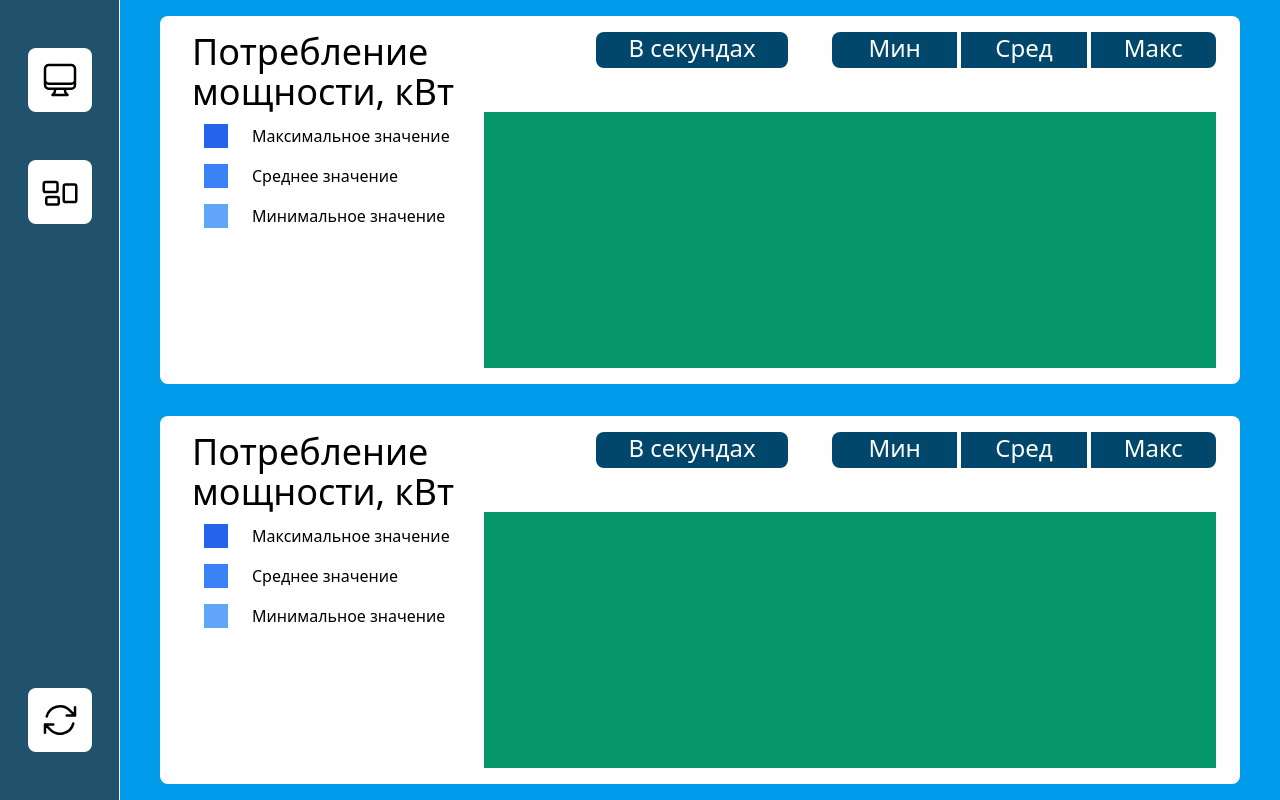
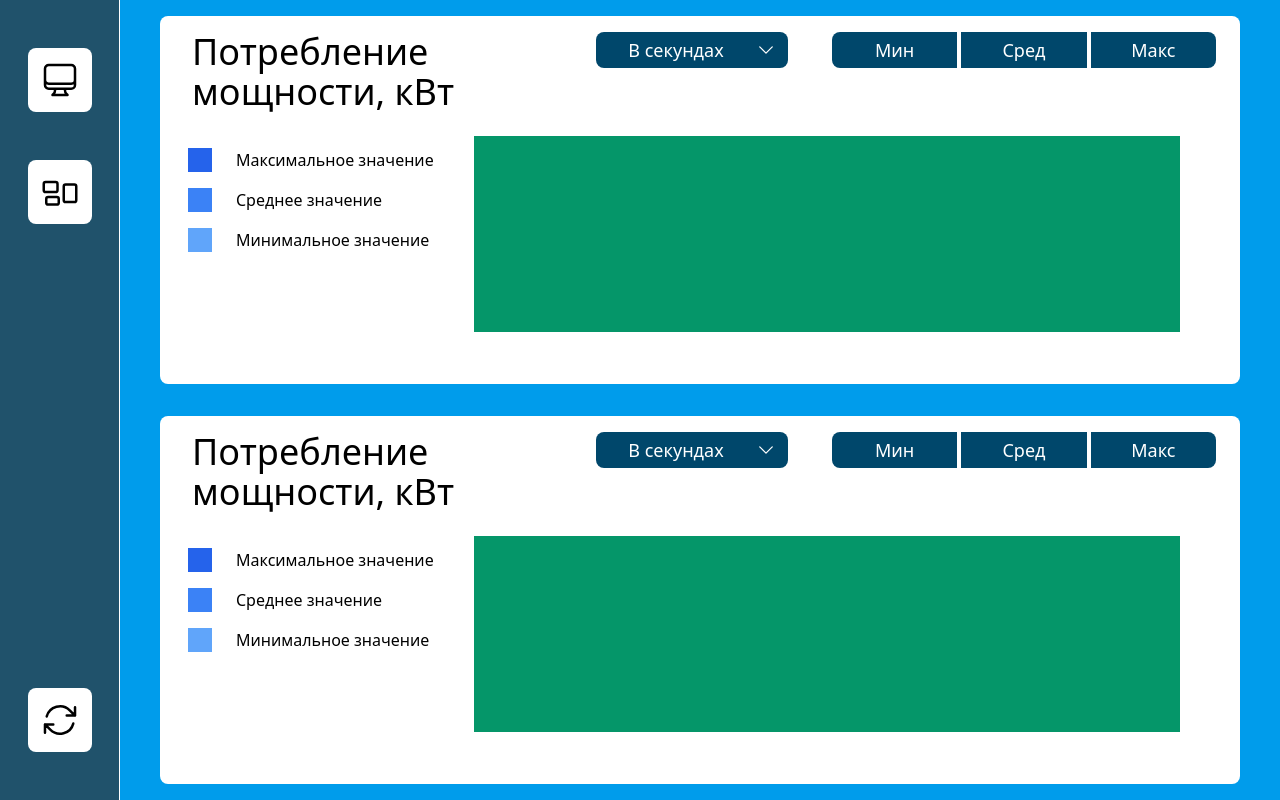
Before and after one commit to TPpotter/FrontEndTpsh, a Vue app: page / in a window 1280 px wide. Built offline with nearby package versions, Linux system fonts and the light colour scheme.

Commit message:
some minor design changes

```diff
--- a/src/components/ChartComponent.vue
+++ b/src/components/ChartComponent.vue
@@ -1,27 +1,28 @@
 <template>
-  <div class="flex flex-col px-6 py-4 bg-white">
+  <div class="flex flex-col px-6 py-4 space-y-6 bg-white">
     <div id="top_row" class="flex justify-between w-full"> <!-- Весь верхний ряд-->
       <h2 class="text-4xl ml-2">Потребление мощности, кВт</h2>
       <div id="all_buttons_group" class="flex text-2xl text-white"> <!-- Группа всех кнопок верхних -->
-        <div class="flex w-48 h-9 mr-11 bg-buttons rounded-lg">
-          <span class="mx-auto">В секундах</span>
+        <div class="flex items-center justify-center justify-between w-48 h-9 mr-11 pr-3 bg-buttons rounded-lg">
+          <span class="flex mx-auto text-lg">В секундах</span>
+          <ChevronDownIcon class="justify-center w-5 h-5"/>
         </div>
         <div id="functional_buttons" class="flex w-96 h-9 space-x-1"> <!-- Группа кнопок Мин Сред Макс -->
-          <div class="flex flex-1 bg-buttons rounded-l-lg">
-            <span class="mx-auto">Мин</span>
+          <div class="flex flex-1 items-center justify-center bg-buttons rounded-l-lg">
+            <span class="mx-auto text-lg">Мин</span>
           </div>
-          <div class="flex flex-1 bg-buttons">
-            <span class="mx-auto">Сред</span>
+          <div class="flex flex-1 items-center justify-center bg-buttons">
+            <span class="mx-auto text-lg">Сред</span>
           </div>
-          <div class="flex flex-1 bg-buttons rounded-r-lg">
-            <span class="mx-auto">Макс</span>
+          <div class="flex flex-1 items-center justify-center bg-buttons rounded-r-lg">
+            <span class="mx-auto text-lg">Макс</span>
           </div>
         </div>
       </div>
     </div>
 
-    <div id="bottom_row" class="grid h-full grid-cols-[300px_1fr]">
-      <div id="legend" class="flex px-5 py-3 bg-white flex-col space-y-4"> <!-- Легенда графика -->
+    <div id="bottom_row" class="flex h-full flex-row pb-9 pr-9 space-x-9">
+      <div id="legend" class="flex px-1 py-3 bg-white flex-col space-y-4"> <!-- Легенда графика -->
         <div id="max" class="flex justify-start space-x-6">
           <div class="h-6 w-6 bg-blue-600"></div>
           <span>Максимальное значение</span></div>
@@ -32,14 +33,19 @@
           <div class="h-6 w-6 bg-blue-400"></div>
           <span>Минимальное значение</span></div>
       </div>
-      <div id="chart" class="bg-emerald-600"></div> <!-- График -->
+      <div id="chart" class="flex-auto bg-emerald-600"></div> <!-- График -->
     </div>
 
   </div>
 </template>
 
 <script>
+import {ChevronDownIcon} from "@heroicons/vue/24/outline"
+
 export default {
-  name: "ChartComponent"
+  name: "ChartComponent",
+  components: {
+    ChevronDownIcon
+  }
 }
 </script>
```
